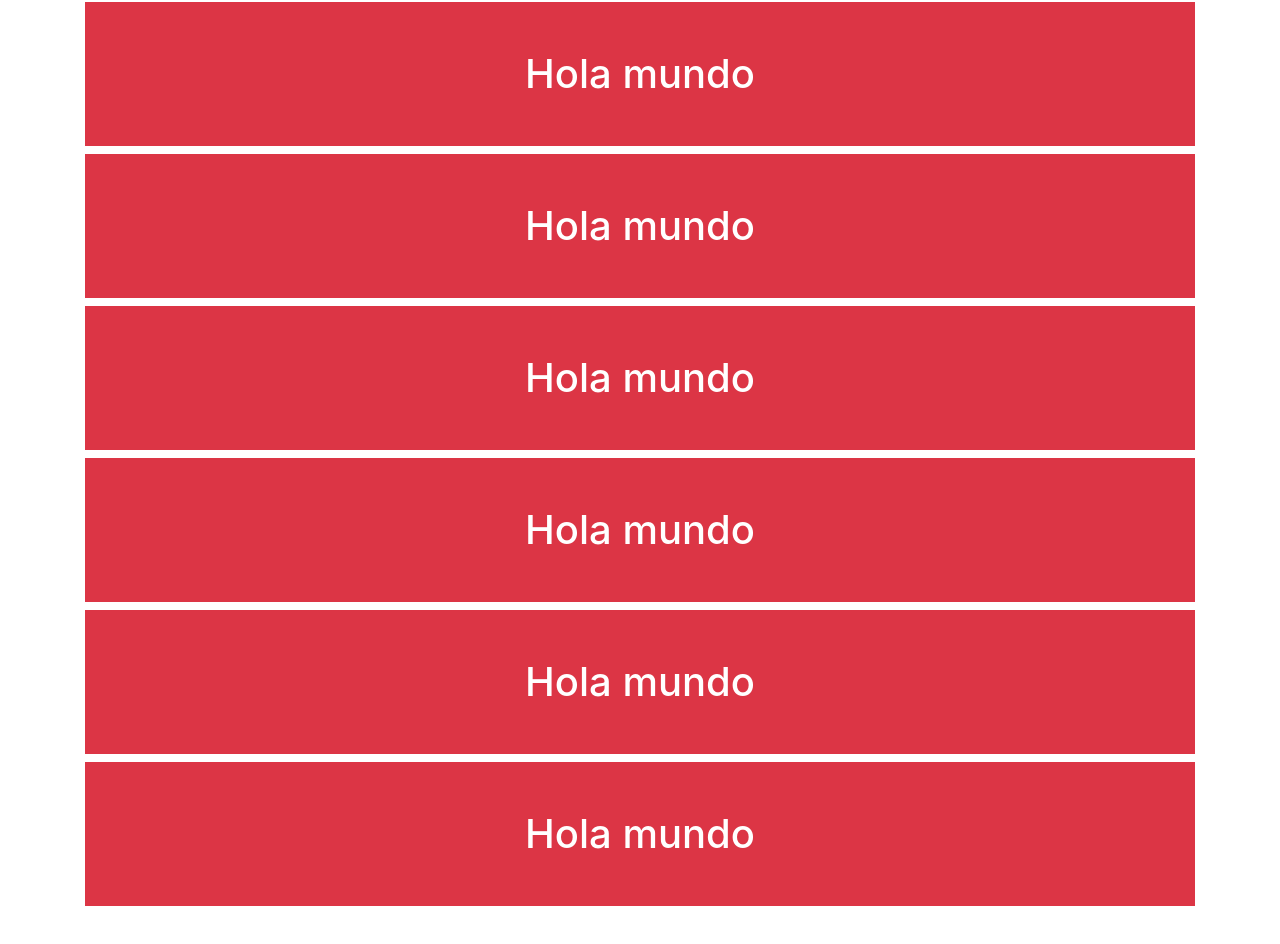
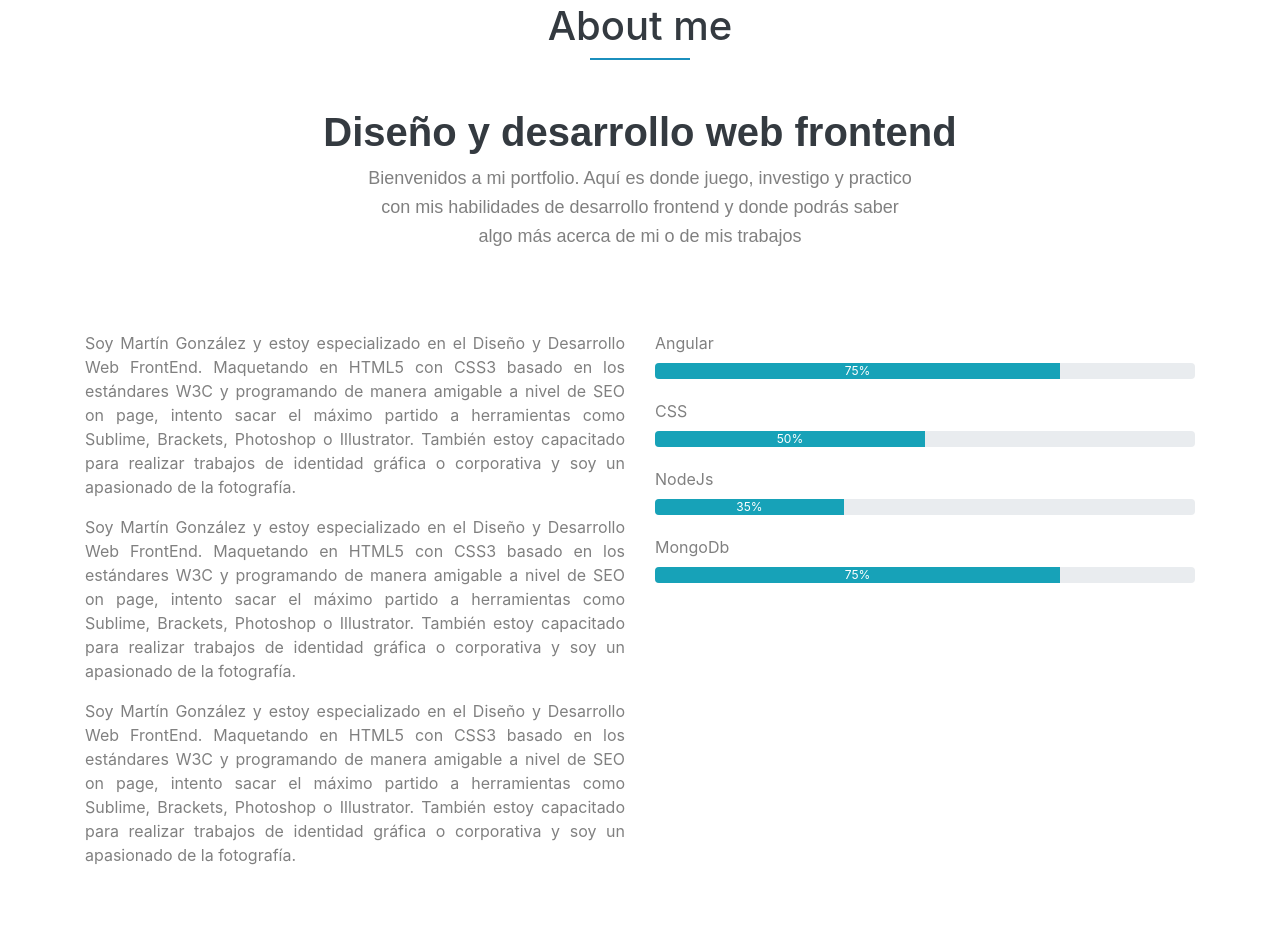
Before and after one commit to JuanHoyosC/portafolio, an Angular app: page / in a window 1280 px wide. Shown: the part 628-1572 px from the top of the page. Built offline with nearby package versions, Linux system fonts and the light colour scheme.

Commit message:
Se agregado about me | cambia los textos por info tuya

```diff
--- a/src/app/app.module.ts
+++ b/src/app/app.module.ts
@@ -5,13 +5,15 @@ import { AppComponent } from './components/app/app.component';
 import { BannerComponent } from './components/banner/banner.component';
 import { NavegacionComponent } from './components/navegacion/navegacion.component';
 import { SectionComponent } from './components/section/section.component';
+import { SkillComponent } from './components/skill/skill.component';
 
 @NgModule({
   declarations: [
     AppComponent,
     BannerComponent,
     NavegacionComponent,
-    SectionComponent
+    SectionComponent,
+    SkillComponent
   ],
   imports: [
     BrowserModule
--- a/src/app/components/section/section.component.html
+++ b/src/app/components/section/section.component.html
@@ -1,8 +1,10 @@
+
 <div class="container my-5">
-    <h1 class = "bg-danger text-white text-center p-5"  data-aos="fade-left">Hola mundo</h1>
-    <h1 class = "bg-danger text-white text-center p-5"  data-aos="fade-down">Hola mundo</h1>
-    <h1 class = "bg-danger text-white text-center p-5"  data-aos="fade-up">Hola mundo</h1>
-    <h1 class = "bg-danger text-white text-center p-5"  data-aos="fade-up">Hola mundo</h1>
-    <h1 class = "bg-danger text-white text-center p-5"  data-aos="fade-up">Hola mundo</h1>
-    <h1 class = "bg-danger text-white text-center p-5"  data-aos="fade-up">Hola mundo</h1>
+    <div class="about-me-sec" data-aos="fade-up">
+        <h1 class="text-center text-dark">About me</h1>
+    <h2 class="text-center text-dark mt-5">Diseño y desarrollo web frontend</h2>
+    <p class ="text-center about-me">Bienvenidos a mi portfolio. Aquí es donde juego, investigo y practico con mis habilidades de
+        desarrollo frontend y donde podrás saber algo más acerca de mi o de mis trabajos</p>
+    </div>
+    <app-skill></app-skill>
 </div>
--- a/src/app/components/section/section.component.scss
+++ b/src/app/components/section/section.component.scss
@@ -7,3 +7,32 @@
     width: 100%;
     border-radius: 10px;
 }
+
+h2{
+   font-family: 'Montserrat',sans-serif;
+   font-size:40px;
+   font-weight: bold;
+}
+
+h1{
+    position:relative;
+    padding-bottom:10px;
+}
+
+h1:after{
+    content: "";
+    position: absolute;
+    bottom:0;
+    left:calc(50% - 50px);
+    width:100px;
+    border-bottom: 2px solid rgb(27, 143, 189);
+}
+
+.about-me{
+    font: 18px/29px 'Raleway',Arial,sans-serif;
+    font-weight: 300;
+    color: gray;
+    text-align: center;
+    max-width: 550px;
+    margin: auto auto 80px auto;
+}
--- /dev/null
+++ b/src/app/components/skill/skill.component.html
@@ -0,0 +1,54 @@
+<div class="row mt-5">
+    <div class="col-lg-6">
+        <p>
+            Soy Martín González y estoy especializado en el Diseño y Desarrollo Web FrontEnd. Maquetando en HTML5 con
+            CSS3 basado en los estándares W3C y programando de manera amigable a nivel de SEO on page, intento sacar el
+            máximo partido a herramientas como Sublime, Brackets, Photoshop o Illustrator. También estoy capacitado para
+            realizar trabajos de identidad gráfica o corporativa y soy un apasionado de la fotografía.
+
+
+        </p>
+
+        <p>
+            Soy Martín González y estoy especializado en el Diseño y Desarrollo Web FrontEnd. Maquetando en HTML5 con
+            CSS3 basado en los estándares W3C y programando de manera amigable a nivel de SEO on page, intento sacar el
+            máximo partido a herramientas como Sublime, Brackets, Photoshop o Illustrator. También estoy capacitado para
+            realizar trabajos de identidad gráfica o corporativa y soy un apasionado de la fotografía.
+
+
+        </p>
+
+        <p>
+            Soy Martín González y estoy especializado en el Diseño y Desarrollo Web FrontEnd. Maquetando en HTML5 con
+            CSS3 basado en los estándares W3C y programando de manera amigable a nivel de SEO on page, intento sacar el
+            máximo partido a herramientas como Sublime, Brackets, Photoshop o Illustrator. También estoy capacitado para
+            realizar trabajos de identidad gráfica o corporativa y soy un apasionado de la fotografía.
+
+        </p>
+    </div>
+    <div class="col-lg-6">
+        <label for="">Angular</label>
+        <div class="progress">
+            <div class="progress-bar bg-info" role="progressbar" style="width: 75%;" aria-valuenow="75" aria-valuemin="0"
+                aria-valuemax="100">75%</div>
+        </div>
+
+        <label for="">CSS</label>
+        <div class="progress">
+            <div class="progress-bar bg-info" role="progressbar" style="width: 50%;" aria-valuenow="50" aria-valuemin="0"
+                aria-valuemax="100">50%</div>
+        </div>
+
+        <label for="">NodeJs</label>
+        <div class="progress">
+            <div class="progress-bar bg-info" role="progressbar" style="width: 35%;" aria-valuenow="35" aria-valuemin="0"
+                aria-valuemax="100">35%</div>
+        </div>
+
+        <label for="">MongoDb</label>
+        <div class="progress">
+            <div class="progress-bar bg-info" role="progressbar" style="width: 75%;" aria-valuenow="75" aria-valuemin="0"
+                aria-valuemax="100">75%</div>
+        </div>
+    </div>
+</div>
--- /dev/null
+++ b/src/app/components/skill/skill.component.scss
@@ -0,0 +1,13 @@
+p{
+    text-align: justify;
+    color: gray;
+}
+
+label{
+    font-size:16px;
+    color: gray;
+}
+
+.progress{
+    margin-bottom: 20px;
+}
--- /dev/null
+++ b/src/app/components/skill/skill.component.ts
@@ -0,0 +1,15 @@
+import { Component, OnInit } from '@angular/core';
+
+@Component({
+  selector: 'app-skill',
+  templateUrl: './skill.component.html',
+  styleUrls: ['./skill.component.scss']
+})
+export class SkillComponent implements OnInit {
+
+  constructor() { }
+
+  ngOnInit() {
+  }
+
+}
--- a/src/index.html
+++ b/src/index.html
@@ -7,7 +7,7 @@
   <meta name="viewport" content="width=device-width, initial-scale=1">
   <link rel="icon" type="image/x-icon" href="favicon.ico">
   <script src="https://kit.fontawesome.com/5c6227773e.js" crossorigin="anonymous"></script>
-
+  <link href="https://fonts.googleapis.com/css?family=Noto+Serif&display=swap" rel="stylesheet">
 </head>
 <body>
   <app-root></app-root>
```
